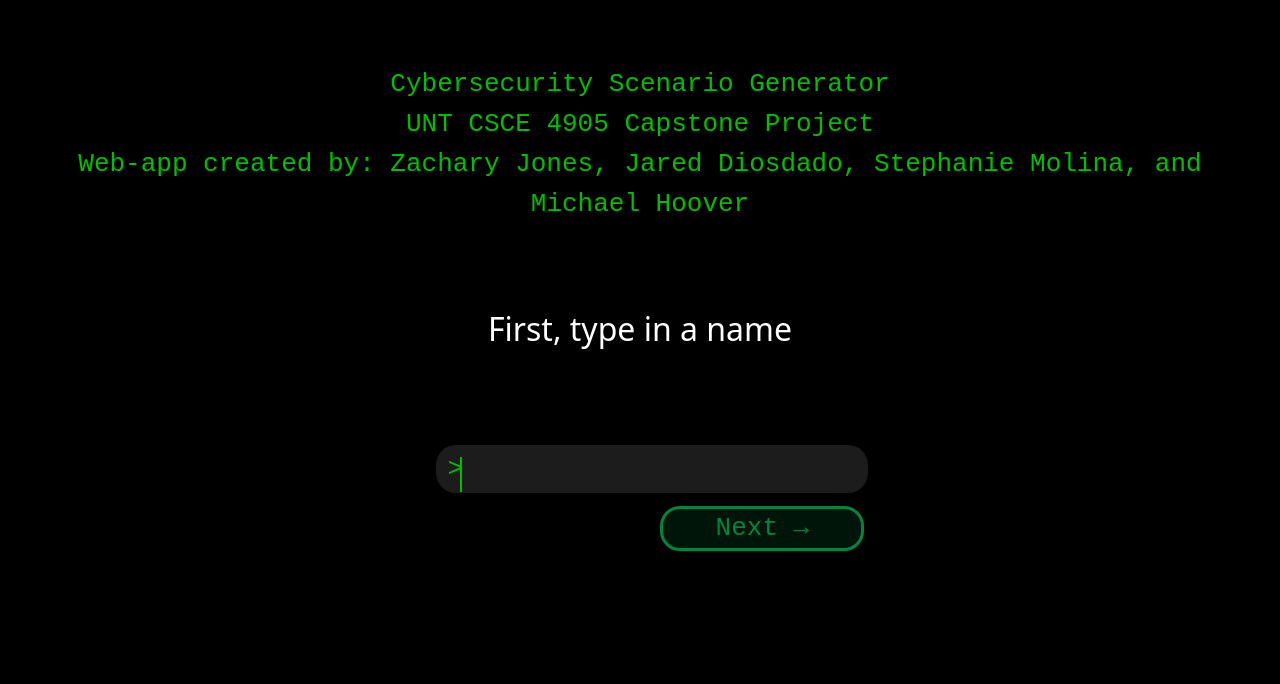
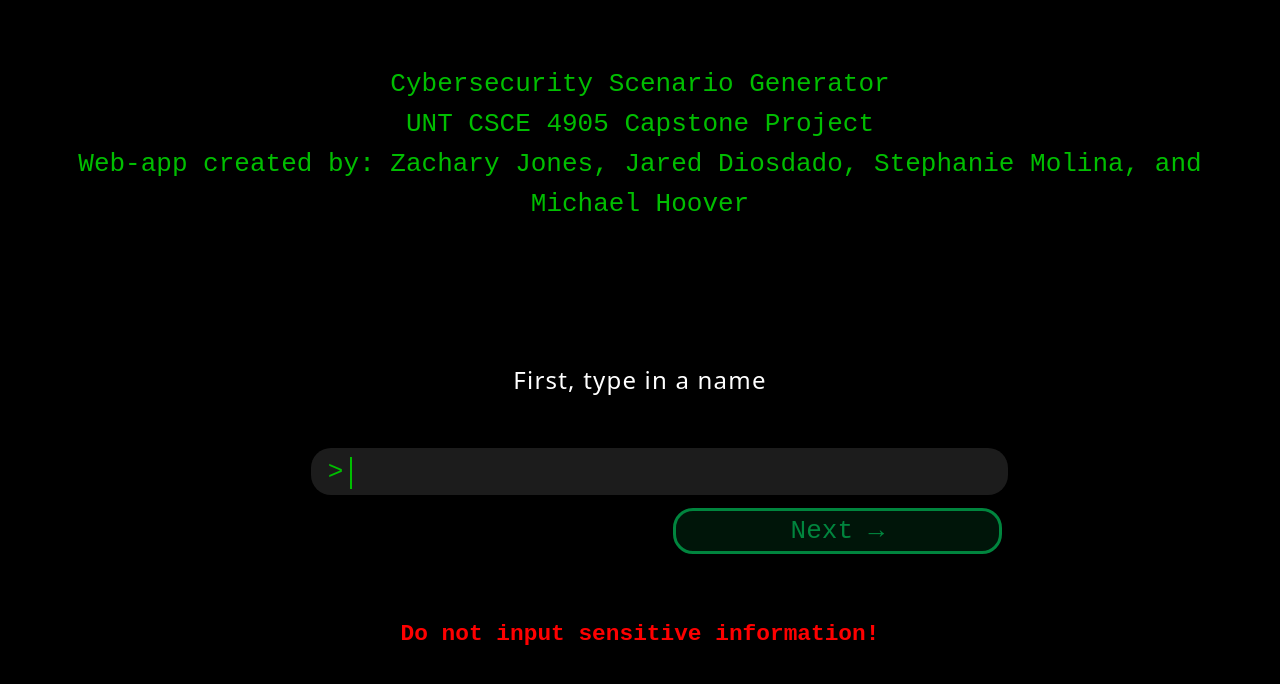
Before and after one commit to zachkjones512/IT-Capstone-Scenario-Generator, a plain HTML site: page index.html in a window 1280 px wide. Drawn offline with Linux system fonts and the light colour scheme.

Commit message:
Improved text spacing and added sensitive information warning

```diff
--- a/index.html
+++ b/index.html
@@ -30,4 +30,10 @@
         </form>
 
 </body>
+
+<footer>
+    <h3>
+Do not input sensitive information!
+</h3>
+</footer>
 </html>
--- a/styles.css
+++ b/styles.css
@@ -19,26 +19,36 @@ h1{
     line-height: 5vh;
 }
 
+
 h2{
-    position: absolute;
-    top: 35%;
+    overflow:hidden;
+    white-space: nowrap;
+    letter-spacing: .05em;
+    animation: typing 1.2s steps(21, end);
+    position: flexbox;
+    padding-top:40%;
     color:rgb(255, 255, 255);
     font-weight:lighter;
     font-family:system-ui;
     width:100%;
     text-align: center;
     left:0;
-    font-size: 2em;
+    font-size: 1.5em;
 }
+
+@keyframes typing {
+    from { width: 0 }
+    to { width: 100% }
+  }
 
 #entry{
     position: relative;
-    margin-top: 50%;
+    margin-top: 5%;
 }
 
 #input{
-    width: 50vh;
-    height: 5vh;
+    width: 50rem;
+    height: 3rem;
     text-align: left;
     border-radius: 20px;
     border: 3px solid transparent;
@@ -56,7 +66,6 @@ h2{
     position: absolute;
     left:2%;
     color:rgb(0, 190, 0);
-    animation: blink 1s infinite steps(1);
 }
 
 #input:hover{
@@ -69,11 +78,11 @@ h2{
 .blinkcaret{
     position: absolute;
     width: 2px;
-    height: 35px;
+    height: 2.5rem;
     background-color: rgb(0, 190, 0);
     animation: blink 1s infinite steps(1);
-    left: 6%;
-    top: 25%;
+    left: 3rem;
+    top: .65rem;
 }
 
 #input:focus +.blinkcaret {
@@ -97,8 +106,8 @@ h2{
 
 #btn{
     width:50%;
-    height:15%;
-    margin-top: 3%;
+    height:35%;
+    margin-top: 1rem;
     margin-left: 55%;
     border-radius: 20px;
     background-color: #00853e28;
@@ -116,3 +125,10 @@ h2{
     background-color: #00853e5e;
     cursor:pointer;
 }
+
+footer{
+    position: absolute;
+    color: red;
+    bottom: 10rem;
+    font-size:1.5em;
+}
```
